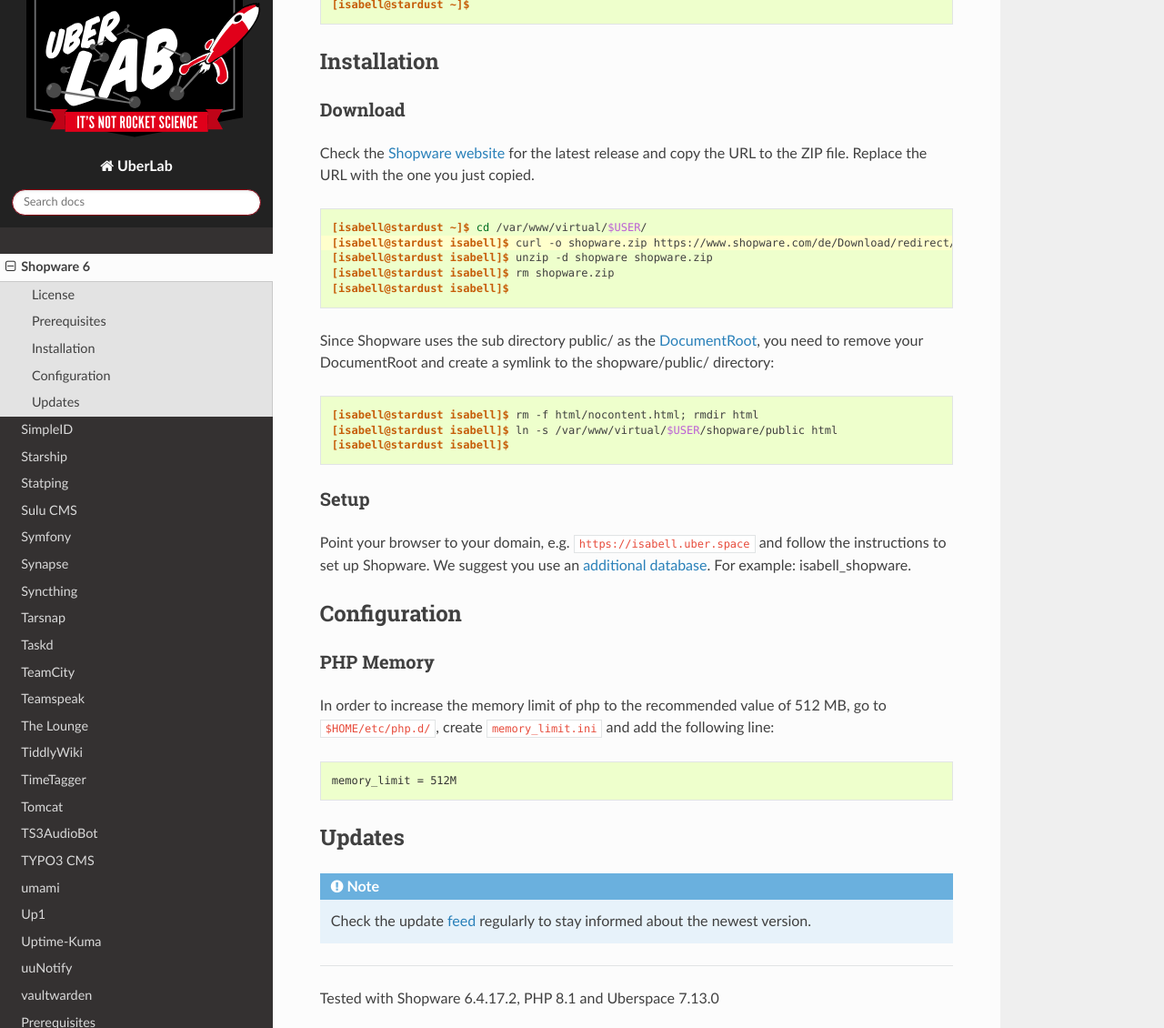
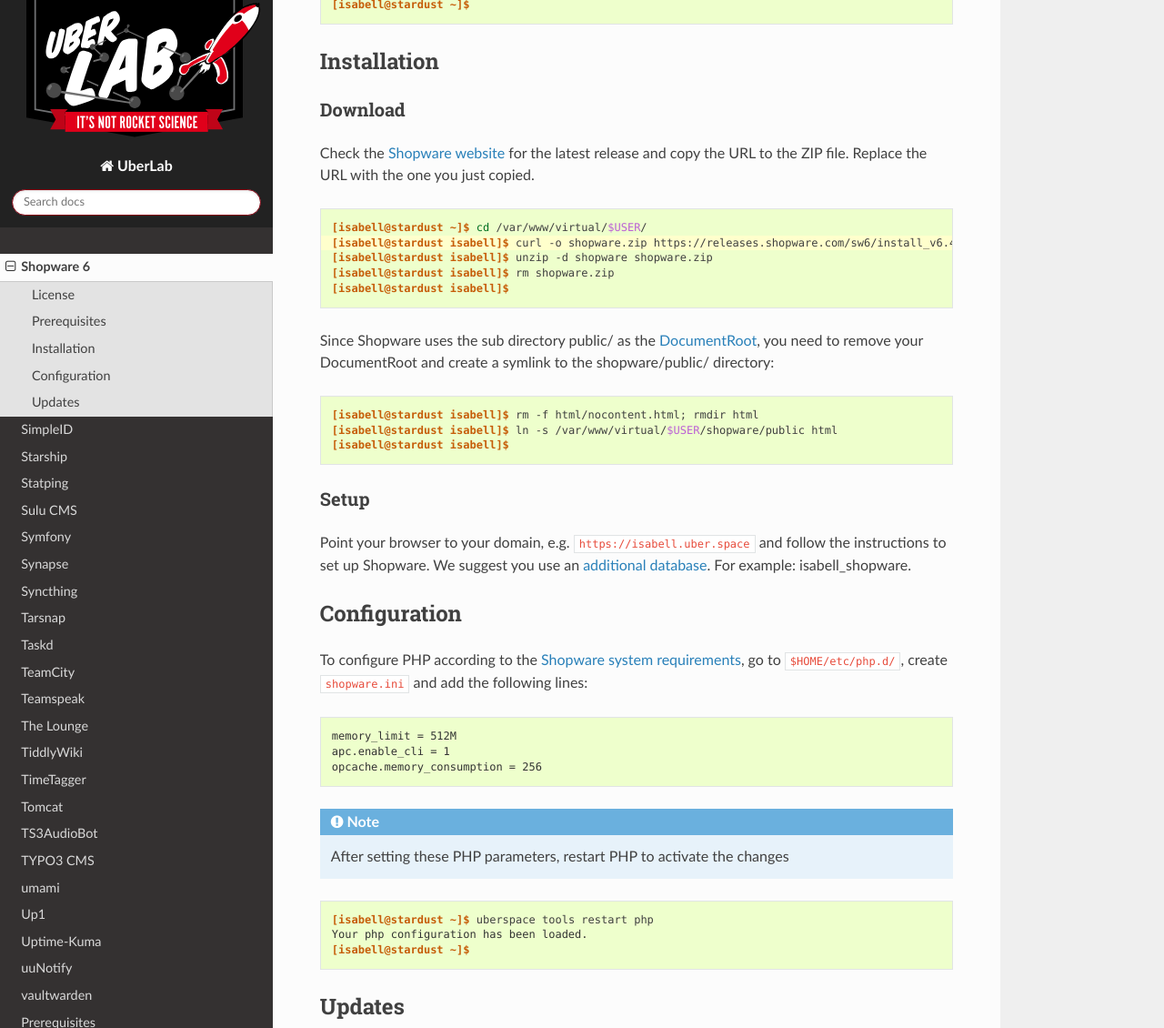
Before and after one commit to Uberspace/lab, a Sphinx documentation site: the page built from source/guide_shopware-6.rst, in a window 1280 px wide and 1400 px high, scrolled down 1909 px, cut to the strip 0-1130 px from the top of the window. Shown: the whole strip at 91% size. Built offline with Sphinx 7.4.7 and the Read the Docs theme 2.0.0, drawn with Linux system fonts in a browser that asks for light colours.

Commit message:
Update Shopware 6 guide
- Fix download URL
- Update PHP configuration for Shopware
- Add note to reload PHP after configuration changes

```diff
--- a/source/guide_shopware-6.rst
+++ b/source/guide_shopware-6.rst
@@ -66,7 +66,7 @@
  :emphasize-lines: 2
 
  [isabell@stardust ~]$ cd /var/www/virtual/$USER/
- [isabell@stardust isabell]$ curl -o shopware.zip https://www.shopware.com/de/Download/redirect/version/sw6/file/install_v6.4.17.2_4d2c85fb448571fa4f30edce635f33a67dda1d76.zip
+ [isabell@stardust isabell]$ curl -o shopware.zip https://releases.shopware.com/sw6/install_v6.4.17.2_4d2c85fb448571fa4f30edce635f33a67dda1d76.zip
  [isabell@stardust isabell]$ unzip -d shopware shopware.zip
  [isabell@stardust isabell]$ rm shopware.zip
  [isabell@stardust isabell]$
@@ -91,15 +91,22 @@
 Configuration
 =============
 
-PHP Memory
-----------
-
-In order to increase the memory limit of php to the recommended value of 512 MB, go to
-``$HOME/etc/php.d/``, create ``memory_limit.ini`` and add the following line:
+To configure PHP according to the `Shopware system requirements`_, go to
+``$HOME/etc/php.d/``, create ``shopware.ini`` and add the following lines:
 
 ::
 
  memory_limit = 512M
+ apc.enable_cli = 1
+ opcache.memory_consumption = 256
+
+.. note:: After setting these PHP parameters, restart PHP to activate the changes
+
+.. code-block:: console
+
+ [isabell@stardust ~]$ uberspace tools restart php
+ Your php configuration has been loaded.
+ [isabell@stardust ~]$
 
 Updates
 =======
@@ -109,6 +116,7 @@
 
 .. _Shopware: https://www.shopware.com
 .. _Shopware website: https://www.shopware.com/en/download/
+.. _Shopware system requirements: https://www.shopware.com/en/download/
 .. _Symfony: https://symfony.com
 .. _Vue.js: https://vuejs.org
 .. _feed: https://github.com/shopware/platform/releases.atom
```
